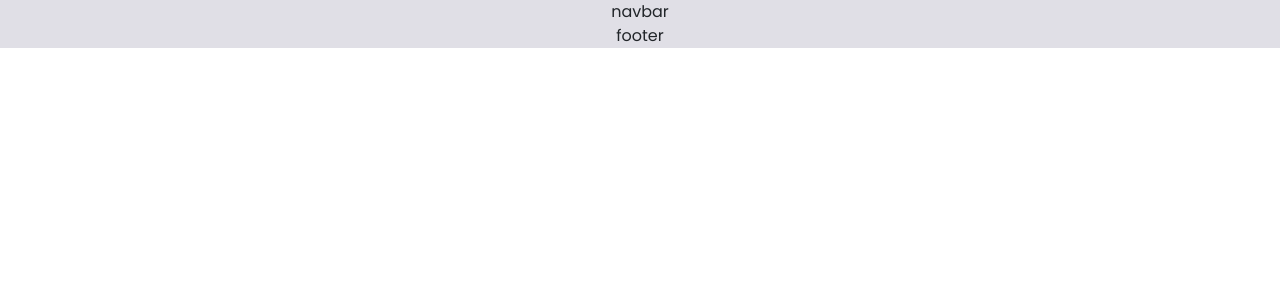
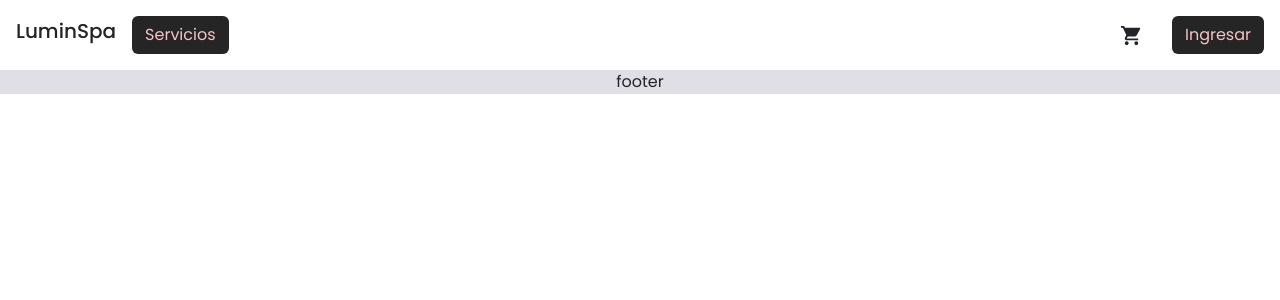
Before and after one commit to marcosquinteros/LuminSpa, a React (Vite) app: page /Register in a window 1280 px wide. Shown: the top 300 px of the page. Built offline with nearby package versions, Linux system fonts and the light colour scheme.

Commit message:
init navbar

```diff
--- a/package.json
+++ b/package.json
@@ -14,6 +14,7 @@
     "react": "^18.2.0",
     "react-bootstrap": "^2.9.0",
     "react-dom": "^18.2.0",
+    "react-icons": "^4.11.0",
     "react-router-dom": "^6.16.0"
   },
   "devDependencies": {
--- a/src/App.css
+++ b/src/App.css
@@ -6,39 +6,3 @@
   background-color: #e0dfe6;
 
 }
-
-.logo {
-  height: 6em;
-  padding: 1.5em;
-  will-change: filter;
-  transition: filter 300ms;
-}
-.logo:hover {
-  filter: drop-shadow(0 0 2em #646cffaa);
-}
-.logo.react:hover {
-  filter: drop-shadow(0 0 2em #61dafbaa);
-}
-
-@keyframes logo-spin {
-  from {
-    transform: rotate(0deg);
-  }
-  to {
-    transform: rotate(360deg);
-  }
-}
-
-@media (prefers-reduced-motion: no-preference) {
-  a:nth-of-type(2) .logo {
-    animation: logo-spin infinite 20s linear;
-  }
-}
-
-.card {
-  padding: 2em;
-}
-
-.read-the-docs {
-  color: #888;
-}
--- a/src/Components/Home/HomeCards.jsx
+++ b/src/Components/Home/HomeCards.jsx
@@ -5,7 +5,7 @@ const productos = [
   {
     image:
       "https://res.cloudinary.com/dmmviigbv/image/upload/v1697163028/z6cie3eyedslgaida7dr.png",
-    nombre: "Crema Hidratante Facial",
+    nombre: "Crema Hidratante",
     precio: 20.99,
     descuento: 15,
   },
@@ -26,7 +26,7 @@ const productos = [
   {
     image:
       "https://res.cloudinary.com/dmmviigbv/image/upload/v1697163027/ddehiqm7hxb64anscmcy.png",
-    nombre: "Mascarilla Capilar Nutritiva",
+    nombre: "Mascarilla Capilar",
     precio: 9.99,
     descuento: 20,
   },
--- a/src/Components/Home/home.css
+++ b/src/Components/Home/home.css
@@ -43,12 +43,12 @@
     transition: all 200ms ease;
 }
 .buy-button:hover{
-    color: #fff;
+    color: #f9c4c2;
     background-color: #252525;
 }
 strong {
-    background-color: #E73700;
-    color: #fff;
+    background-color: #252525;
+    color: #f9c4c2;
     padding: 5px 10px;
     border-radius: 25px;
 }
--- a/src/Components/Layout/Navbar.jsx
+++ b/src/Components/Layout/Navbar.jsx
@@ -1,5 +1,22 @@
+import { Button } from "react-bootstrap";
+import { Link } from "react-router-dom";
+import { MdShoppingCart } from "react-icons/md";
+import "./layout.css";
 const Navbar = () => {
-  return <div>navbar</div>;
+  return (
+    <nav className="d-flex p-3 bg-white justify-content-between">
+      <div className="nav-left d-flex align-items-center ">
+        <h5>LuminSpa</h5>
+        <button className="btn mx-3 btn lumin-btn">Servicios</button>
+      </div>
+      <div className="nav-right d-flex align-items-center">
+        <button className="btn cart mx-3">
+          <MdShoppingCart size={23} />
+        </button>
+        <button className="btn lumin-btn">Ingresar</button>
+      </div>
+    </nav>
+  );
 };
 
 export default Navbar;
--- /dev/null
+++ b/src/Components/Layout/layout.css
@@ -0,0 +1,4 @@
+.lumin-btn{
+    background-color: #252525 !important;
+    color: #f9c4c2 !important;
+}
--- a/src/Pages/Home.jsx
+++ b/src/Pages/Home.jsx
@@ -8,11 +8,11 @@ const Home = () => {
       <Row className="d-flex justify-content-center align-items-center">
         <Col lg={6} md={12}>
           <h1 className="hero-home">Amor propio, Piel radiante</h1>
-          <Link className="btn cta-btn">Ver servicios</Link>
+          <Link className="btn lumin-btn">Ver servicios</Link>
         </Col>
         <Col lg={6} md={12} className="d-flex justify-content-center">
           <img
-            className="img-fluid w-75"
+            className="img-fluid w-75 my-4"
             src="src\assets\images\Rectangle1.png"
             alt=""
           />
```
Also changed, not shown: 1 other file (tests, documents, lock files or other folders).
